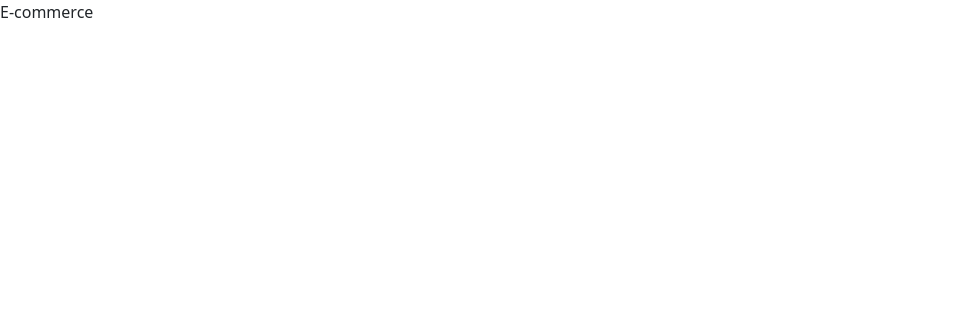
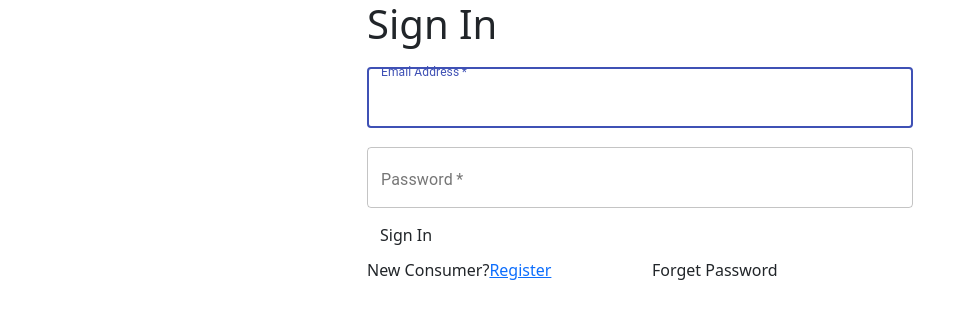
Before and after one commit to Aseem0/Ecommerce, a React (Vite) app in the folder trendy-threads-ecommerce/frontend/: page / in a window 1280 px wide. Shown: the top 318 px of the page, without its empty margins (0-975 px from the left). Built offline with nearby package versions, Linux system fonts and the light colour scheme.

Commit message:
feat:redux setup login and signup

```diff
--- /dev/null
+++ b/package.json
@@ -0,0 +1,5 @@
+{
+  "dependencies": {
+    "@reduxjs/toolkit": "^1.9.5"
+  }
+}
--- a/trendy-threads-ecommerce/frontend/src/App.jsx
+++ b/trendy-threads-ecommerce/frontend/src/App.jsx
@@ -1,7 +1,17 @@
 import React from "react";
+import { Route, Routes } from "react-router-dom";
+import Login from "./pages/Login";
+import Signup from "./pages/Signup";
 
 const App = () => {
-  return <div>E-commerce</div>;
+  return (
+    <>
+      <Routes>
+        <Route path="/" element={<Login />} />
+        <Route path="signup" element={<Signup />} />
+      </Routes>
+    </>
+  );
 };
 
 export default App;
--- a/trendy-threads-ecommerce/frontend/src/main.jsx
+++ b/trendy-threads-ecommerce/frontend/src/main.jsx
@@ -3,9 +3,16 @@ import ReactDOM from "react-dom/client";
 import App from "./App.jsx";
 import "./index.css";
 import "bootstrap/dist/css/bootstrap.min.css";
+import { BrowserRouter, RouterProvider } from "react-router-dom";
+import { store } from "./store/store.js";
+import { Provider } from "react-redux";
 
 ReactDOM.createRoot(document.getElementById("root")).render(
   <React.StrictMode>
-    <App />
+    <BrowserRouter>
+      <Provider store={store}>
+        <App />
+      </Provider>
+    </BrowserRouter>
   </React.StrictMode>
 );
--- /dev/null
+++ b/trendy-threads-ecommerce/frontend/src/pages/Login.jsx
@@ -0,0 +1,71 @@
+import React, { useState } from "react";
+import { Container, Row, Col, Form, Button } from "react-bootstrap";
+import { CircularProgress, TextField } from "@material-ui/core";
+import { Link } from "react-router-dom";
+
+const Login = () => {
+  const [email, setEmail] = useState("");
+  const [password, setPassword] = useState("");
+  const [loading, setloading] = useState("");
+  return (
+    <Container>
+      <Row className="justify-content-md-center">
+        <Col xs={12} md={6}>
+          <h1 className="mb-4">Sign In</h1>
+          <Form>
+            <TextField
+              variant="outlined"
+              type="email"
+              placeholder="abc@gmail.com"
+              className="mb-4"
+              required
+              fullWidth
+              id="email"
+              name="email"
+              label="Email Address"
+              autoComplete="email"
+              autoFocus
+              onChange={(e) => {
+                setEmail(e.target.value);
+              }}
+            />
+            <TextField
+              variant="outlined"
+              type="password"
+              placeholder="******"
+              className="mb-2"
+              required
+              fullWidth
+              id="password"
+              name="password"
+              label="Password"
+              autoComplete="password"
+              onChange={(e) => {
+                setPassword(e.target.value);
+              }}
+            />
+            <Button
+              type="Submit"
+              variant="outlined"
+              className="mb-1"
+              fullWidth
+              color="primary"
+              disabled={loading}
+            >
+              {loading ? <CircularProgress color="inherit" /> : <>Sign In</>}
+            </Button>
+          </Form>
+          <Row>
+            <Col>
+              New Consumer?
+              <Link to={"/signup"}>Register</Link>
+            </Col>
+            <Col className="text-right">Forget Password</Col>
+          </Row>
+        </Col>
+      </Row>
+    </Container>
+  );
+};
+
+export default Login;
--- /dev/null
+++ b/trendy-threads-ecommerce/frontend/src/pages/Signup.jsx
@@ -0,0 +1,7 @@
+import React from "react";
+
+const Signup = () => {
+  return <div>Signup</div>;
+};
+
+export default Signup;
--- /dev/null
+++ b/trendy-threads-ecommerce/frontend/src/slice/LoginSlice.js
@@ -0,0 +1,16 @@
+import { createSlice } from "@reduxjs/toolkit";
+
+const initialState ={
+isLoggedIn: false,
+jwt: '',
+role:''
+}
+
+const loginSlice = createSlice ({
+    name: 'Auth',
+    initialState,
+    reducers:{}
+})
+export default loginSlice.reducer;
+
+export const { } = loginSlice.actions;
--- /dev/null
+++ b/trendy-threads-ecommerce/frontend/src/store/store.js
@@ -0,0 +1,8 @@
+import { configureStore } from '@reduxjs/toolkit'
+import loginReducer from "../slice/LoginSlice"
+
+export const store = configureStore({
+    reducer: {
+        auth: loginReducer
+    }
+})
```
Also changed, not shown: trendy-threads-ecommerce/frontend/package.json (+9 -1 lines), 2 other files (tests, documents, lock files or other folders).
